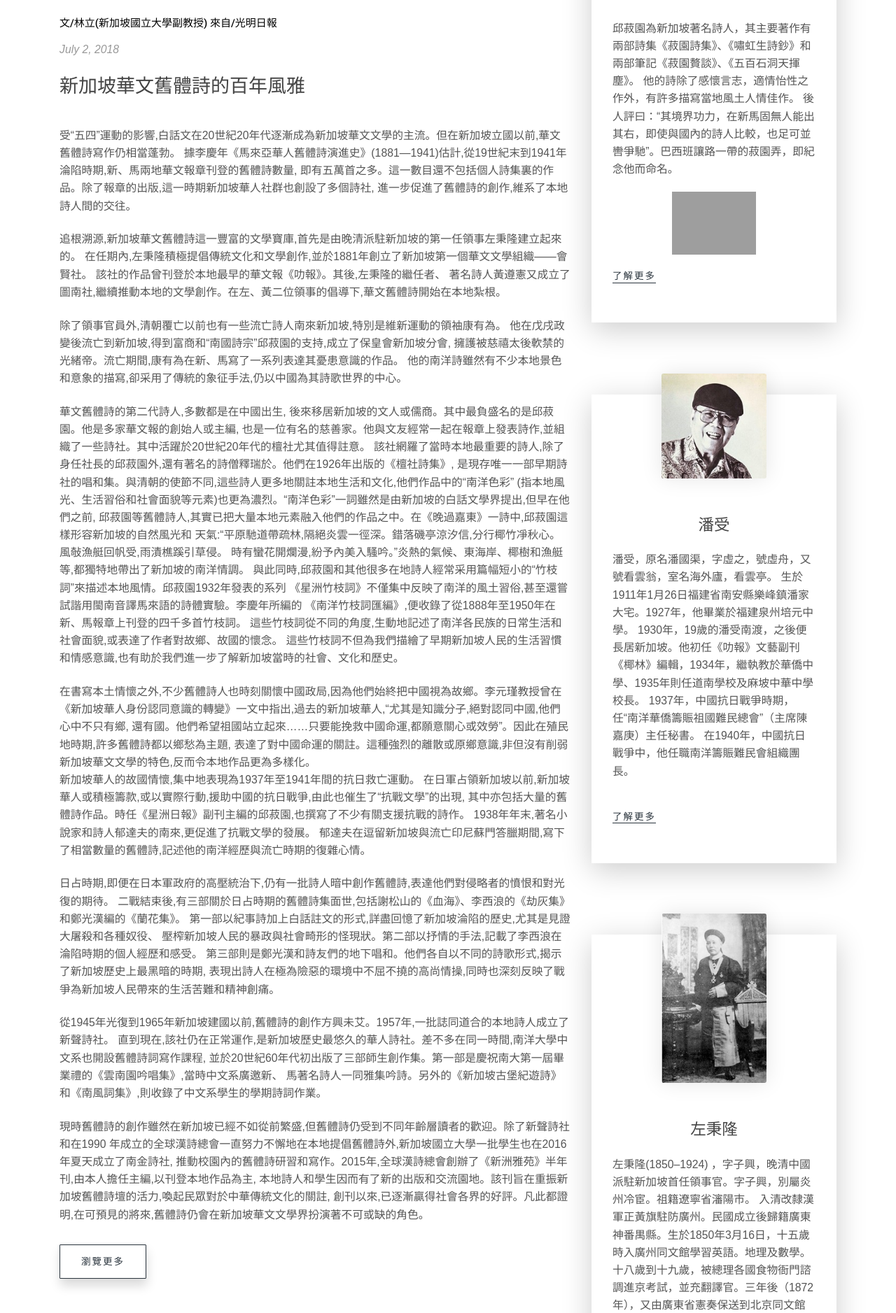
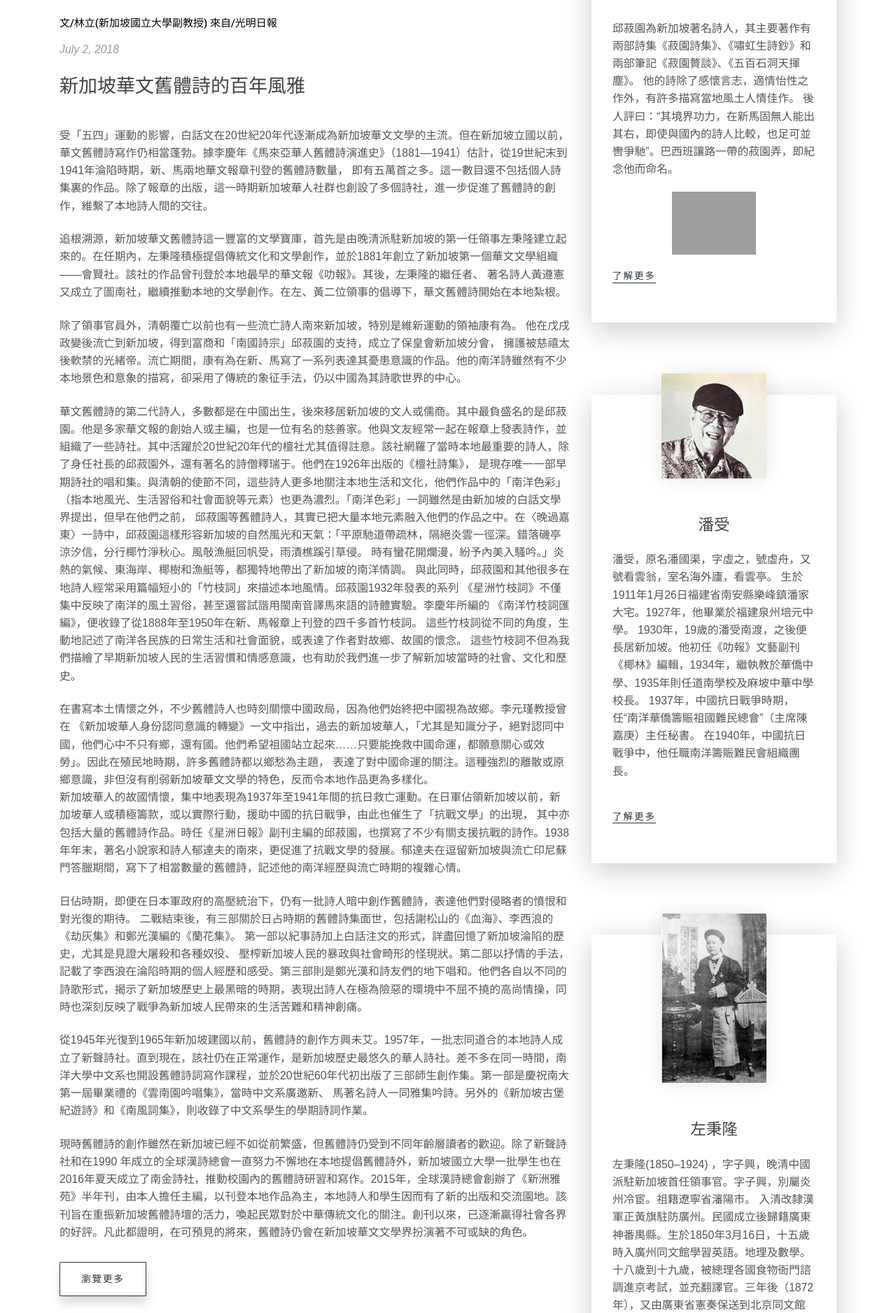
Before and after one commit to lxin42140/sg-ancient-poem, a Flask app: page / in a window 1280 px wide. Shown: the part 1308-3185 px from the top of the page at 70% size. Run offline with Flask 2, Linux system fonts and the light colour scheme; some libraries are stand-ins or nearby versions; some web fonts are replaced; grey boxes are pictures that could not be loaded.

Commit message:
update content

```diff
--- a/templates/homepage.html
+++ b/templates/homepage.html
@@ -30,64 +30,23 @@
 							<h3 class="title"><a href="#"><b class="light-color">
 								新加坡華文舊體詩的百年風雅</b></a></h3>
 							<br/>
-							<p>受“五四”運動的影響,白話文在20世紀20年代逐漸成為新加坡華文文學的主流。但在新加坡立國以前,華文舊體詩寫作仍相當蓬勃。
-								據李慶年《馬來亞華人舊體詩演進史》(1881—1941)估計,從19世紀末到1941年淪陷時期,新、馬兩地華文報章刊登的舊體詩數量,
-								即有五萬首之多。這一數目還不包括個人詩集裏的作品。除了報章的出版,這一時期新加坡華人社群也創設了多個詩社,
-								進一步促進了舊體詩的創作,維系了本地詩人間的交往。</p>
+							<p>受「五四」運動的影響，白話文在20世紀20年代逐漸成為新加坡華文文學的主流。但在新加坡立國以前，華文舊體詩寫作仍相當蓬勃。據李慶年《馬來亞華人舊體詩演進史》（1881—1941）估計，從19世紀末到1941年淪陷時期，新、馬兩地華文報章刊登的舊體詩數量， 即有五萬首之多。這一數目還不包括個人詩集裏的作品。除了報章的出版，這一時期新加坡華人社群也創設了多個詩社，進一步促進了舊體詩的創作，維繫了本地詩人間的交往。</p>
 
-							　　<p>追根溯源,新加坡華文舊體詩這一豐富的文學寶庫,首先是由晚清派駐新加坡的第一任領事左秉隆建立起來的。
-							在任期內,左秉隆積極提倡傳統文化和文學創作,並於1881年創立了新加坡第一個華文文學組織——會賢社。
-							該社的作品曾刊登於本地最早的華文報《叻報》。其後,左秉隆的繼任者、
-							著名詩人黃遵憲又成立了圖南社,繼續推動本地的文學創作。在左、黃二位領事的倡導下,華文舊體詩開始在本地紮根。</p>
+							<p>追根溯源，新加坡華文舊體詩這一豐富的文學寶庫，首先是由晚清派駐新加坡的第一任領事左秉隆建立起來的。在任期內，左秉隆積極提倡傳統文化和文學創作，並於1881年創立了新加坡第一個華文文學組織——會賢社。該社的作品曾刊登於本地最早的華文報《叻報》。其後，左秉隆的繼任者、 著名詩人黃遵憲又成立了圖南社，繼續推動本地的文學創作。在左、黃二位領事的倡導下，華文舊體詩開始在本地紮根。</p>
 
-							　　<p>除了領事官員外,清朝覆亡以前也有一些流亡詩人南來新加坡,特別是維新運動的領袖康有為。
-							他在戊戌政變後流亡到新加坡,得到富商和“南國詩宗”邱菽園的支持,成立了保皇會新加坡分會,
-							擁護被慈禧太後軟禁的光緒帝。流亡期間,康有為在新、馬寫了一系列表達其憂患意識的作品。
-							他的南洋詩雖然有不少本地景色和意象的描寫,卻采用了傳統的象征手法,仍以中國為其詩歌世界的中心。</p>
+							<p>除了領事官員外，清朝覆亡以前也有一些流亡詩人南來新加坡，特別是維新運動的領袖康有為。 他在戊戌政變後流亡到新加坡，得到富商和「南國詩宗」邱菽園的支持，成立了保皇會新加坡分會， 擁護被慈禧太後軟禁的光緒帝。流亡期間，康有為在新、馬寫了一系列表達其憂患意識的作品。他的南洋詩雖然有不少本地景色和意象的描寫，卻采用了傳統的象征手法，仍以中國為其詩歌世界的中心。</p>
 
-							　　<p>華文舊體詩的第二代詩人,多數都是在中國出生,
-							後來移居新加坡的文人或儒商。其中最負盛名的是邱菽園。他是多家華文報的創始人或主編,
-							也是一位有名的慈善家。他與文友經常一起在報章上發表詩作,並組織了一些詩社。其中活躍於20世紀20年代的檀社尤其值得註意。
-							該社網羅了當時本地最重要的詩人,除了身任社長的邱菽園外,還有著名的詩僧釋瑞於。他們在1926年出版的《檀社詩集》,
-							是現存唯一一部早期詩社的唱和集。與清朝的使節不同,這些詩人更多地關註本地生活和文化,他們作品中的“南洋色彩”
-							(指本地風光、生活習俗和社會面貌等元素)也更為濃烈。“南洋色彩”一詞雖然是由新加坡的白話文學界提出,但早在他們之前,
-							邱菽園等舊體詩人,其實已把大量本地元素融入他們的作品之中。在《晚過嘉東》一詩中,邱菽園這樣形容新加坡的自然風光和
-							天氣:“平原馳道帶疏林,隔絕炎雲一徑深。錯落磯亭涼汐信,分行椰竹凈秋心。風敧漁艇回帆受,雨漬樵蹊引草侵。
-							時有蠻花開爛漫,紛予內美入騷吟。”炎熱的氣候、東海岸、椰樹和漁艇等,都獨特地帶出了新加坡的南洋情調。
-							與此同時,邱菽園和其他很多在地詩人經常采用篇幅短小的“竹枝詞”來描述本地風情。邱菽園1932年發表的系列
-							《星洲竹枝詞》不僅集中反映了南洋的風土習俗,甚至還嘗試諧用閩南音譯馬來語的詩體實驗。李慶年所編的
-							《南洋竹枝詞匯編》,便收錄了從1888年至1950年在新、馬報章上刊登的四千多首竹枝詞。
-							這些竹枝詞從不同的角度,生動地記述了南洋各民族的日常生活和社會面貌,或表達了作者對故鄉、故國的懷念。
-							這些竹枝詞不但為我們描繪了早期新加坡人民的生活習慣和情感意識,也有助於我們進一步了解新加坡當時的社會、文化和歷史。</p>
+							<p>華文舊體詩的第二代詩人，多數都是在中國出生，後來移居新加坡的文人或儒商。其中最負盛名的是邱菽園。他是多家華文報的創始人或主編，也是一位有名的慈善家。他與文友經常一起在報章上發表詩作，並組織了一些詩社。其中活躍於20世紀20年代的檀社尤其值得註意。該社網羅了當時本地最重要的詩人，除了身任社長的邱菽園外，還有著名的詩僧釋瑞于。他們在1926年出版的《檀社詩集》， 是現存唯一一部早期詩社的唱和集。與清朝的使節不同，這些詩人更多地關注本地生活和文化，他們作品中的「南洋色彩」（指本地風光、生活習俗和社會面貌等元素）也更為濃烈。「南洋色彩」一詞雖然是由新加坡的白話文學界提出，但早在他們之前， 邱菽園等舊體詩人，其實已把大量本地元素融入他們的作品之中。在〈晚過嘉東〉一詩中，邱菽園這樣形容新加坡的自然風光和天氣：「平原馳道帶疏林，隔絕炎雲一徑深。錯落磯亭涼汐信，分行椰竹淨秋心。風敧漁艇回帆受，雨漬樵蹊引草侵。 時有蠻花開爛漫，紛予內美入騷吟。」炎熱的氣候、東海岸、椰樹和漁艇等，都獨特地帶出了新加坡的南洋情調。 與此同時，邱菽園和其他很多在地詩人經常采用篇幅短小的「竹枝詞」來描述本地風情。邱菽園1932年發表的系列 《星洲竹枝詞》不僅集中反映了南洋的風土習俗，甚至還嘗試諧用閩南音譯馬來語的詩體實驗。李慶年所編的 《南洋竹枝詞匯編》，便收錄了從1888年至1950年在新、馬報章上刊登的四千多首竹枝詞。 這些竹枝詞從不同的角度，生動地記述了南洋各民族的日常生活和社會面貌，或表達了作者對故鄉、故國的懷念。 這些竹枝詞不但為我們描繪了早期新加坡人民的生活習慣和情感意識，也有助於我們進一步了解新加坡當時的社會、文化和歷史。</p>
 
-							　　<p>在書寫本土情懷之外,不少舊體詩人也時刻關懷中國政局,因為他們始終把中國視為故鄉。李元瑾教授曾在
-							《新加坡華人身份認同意識的轉變》一文中指出,過去的新加坡華人,“尤其是知識分子,絕對認同中國,他們心中不只有鄉,
-							還有國。他們希望祖國站立起來……只要能挽救中國命運,都願意關心或效勞”。因此在殖民地時期,許多舊體詩都以鄉愁為主題,
-							表達了對中國命運的關註。這種強烈的離散或原鄉意識,非但沒有削弱新加坡華文文學的特色,反而令本地作品更為多樣化。</p>
+							<p>在書寫本土情懷之外，不少舊體詩人也時刻關懷中國政局，因為他們始終把中國視為故鄉。李元瑾教授曾在 《新加坡華人身份認同意識的轉變》一文中指出，過去的新加坡華人，「尤其是知識分子，絕對認同中國，他們心中不只有鄉，還有國。他們希望祖國站立起來……只要能挽救中國命運，都願意關心或效勞」。因此在殖民地時期，許多舊體詩都以鄉愁為主題， 表達了對中國命運的關注。這種強烈的離散或原鄉意識，非但沒有削弱新加坡華文文學的特色，反而令本地作品更為多樣化。</p>
 
-							<p>新加坡華人的故國情懷,集中地表現為1937年至1941年間的抗日救亡運動。
-								在日軍占領新加坡以前,新加坡華人或積極籌款,或以實際行動,援助中國的抗日戰爭,由此也催生了“抗戰文學”的出現,
-								其中亦包括大量的舊體詩作品。時任《星洲日報》副刊主編的邱菽園,也撰寫了不少有關支援抗戰的詩作。
-								1938年年末,著名小說家和詩人郁達夫的南來,更促進了抗戰文學的發展。
-								郁達夫在逗留新加坡與流亡印尼蘇門答臘期間,寫下了相當數量的舊體詩,記述他的南洋經歷與流亡時期的復雜心情。</p>
+							<p>新加坡華人的故國情懷，集中地表現為1937年至1941年間的抗日救亡運動。在日軍佔領新加坡以前，新加坡華人或積極籌款，或以實際行動，援助中國的抗日戰爭，由此也催生了「抗戰文學」的出現， 其中亦包括大量的舊體詩作品。時任《星洲日報》副刊主編的邱菽園，也撰寫了不少有關支援抗戰的詩作。1938年年末，著名小說家和詩人郁達夫的南來，更促進了抗戰文學的發展。郁達夫在逗留新加坡與流亡印尼蘇門答臘期間，寫下了相當數量的舊體詩，記述他的南洋經歷與流亡時期的複雜心情。</p>
 
-							　　<p>日占時期,即便在日本軍政府的高壓統治下,仍有一批詩人暗中創作舊體詩,表達他們對侵略者的憤恨和對光復的期待。
-							二戰結束後,有三部關於日占時期的舊體詩集面世,包括謝松山的《血海》、李西浪的《劫灰集》和鄭光漢編的《蘭花集》。
-							第一部以紀事詩加上白話註文的形式,詳盡回憶了新加坡淪陷的歷史,尤其是見證大屠殺和各種奴役、
-							壓榨新加坡人民的暴政與社會畸形的怪現狀。第二部以抒情的手法,記載了李西浪在淪陷時期的個人經歷和感受。
-							第三部則是鄭光漢和詩友們的地下唱和。他們各自以不同的詩歌形式,揭示了新加坡歷史上最黑暗的時期,
-							表現出詩人在極為險惡的環境中不屈不撓的高尚情操,同時也深刻反映了戰爭為新加坡人民帶來的生活苦難和精神創痛。</p>
+							<p>日佔時期，即便在日本軍政府的高壓統治下，仍有一批詩人暗中創作舊體詩，表達他們對侵略者的憤恨和對光復的期待。 二戰結束後，有三部關於日占時期的舊體詩集面世，包括謝松山的《血海》、李西浪的《劫灰集》和鄭光漢編的《蘭花集》。 第一部以紀事詩加上白話注文的形式，詳盡回憶了新加坡淪陷的歷史，尤其是見證大屠殺和各種奴役、 壓榨新加坡人民的暴政與社會畸形的怪現狀。第二部以抒情的手法，記載了李西浪在淪陷時期的個人經歷和感受。第三部則是鄭光漢和詩友們的地下唱和。他們各自以不同的詩歌形式，揭示了新加坡歷史上最黑暗的時期，表現出詩人在極為險惡的環境中不屈不撓的高尚情操，同時也深刻反映了戰爭為新加坡人民帶來的生活苦難和精神創痛。</p>
 
-							　　<p>從1945年光復到1965年新加坡建國以前,舊體詩的創作方興未艾。1957年,一批誌同道合的本地詩人成立了新聲詩社。
-							直到現在,該社仍在正常運作,是新加坡歷史最悠久的華人詩社。差不多在同一時間,南洋大學中文系也開設舊體詩詞寫作課程,
-							並於20世紀60年代初出版了三部師生創作集。第一部是慶祝南大第一屆畢業禮的《雲南園吟唱集》,當時中文系廣邀新、
-							馬著名詩人一同雅集吟詩。另外的《新加坡古堡紀遊詩》和《南風詞集》,則收錄了中文系學生的學期詩詞作業。</p>
+							<p>從1945年光復到1965年新加坡建國以前，舊體詩的創作方興未艾。1957年，一批志同道合的本地詩人成立了新聲詩社。直到現在，該社仍在正常運作，是新加坡歷史最悠久的華人詩社。差不多在同一時間，南洋大學中文系也開設舊體詩詞寫作課程，並於20世紀60年代初出版了三部師生創作集。第一部是慶祝南大第一屆畢業禮的《雲南園吟唱集》，當時中文系廣邀新、 馬著名詩人一同雅集吟詩。另外的《新加坡古堡紀遊詩》和《南風詞集》，則收錄了中文系學生的學期詩詞作業。</p>
 
-							　　<p>現時舊體詩的創作雖然在新加坡已經不如從前繁盛,但舊體詩仍受到不同年齡層讀者的歡迎。除了新聲詩社和在1990
-							年成立的全球漢詩總會一直努力不懈地在本地提倡舊體詩外,新加坡國立大學一批學生也在2016年夏天成立了南金詩社,
-							推動校園內的舊體詩研習和寫作。2015年,全球漢詩總會創辦了《新洲雅苑》半年刊,由本人擔任主編,以刊登本地作品為主,
-							本地詩人和學生因而有了新的出版和交流園地。該刊旨在重振新加坡舊體詩壇的活力,喚起民眾對於中華傳統文化的關註,
-							創刊以來,已逐漸贏得社會各界的好評。凡此都證明,在可預見的將來,舊體詩仍會在新加坡華文文學界扮演著不可或缺的角色。</p>
+							<p>現時舊體詩的創作雖然在新加坡已經不如從前繁盛，但舊體詩仍受到不同年齡層讀者的歡迎。除了新聲詩社和在1990 年成立的全球漢詩總會一直努力不懈地在本地提倡舊體詩外，新加坡國立大學一批學生也在2016年夏天成立了南金詩社，推動校園內的舊體詩研習和寫作。2015年，全球漢詩總會創辦了《新洲雅苑》半年刊，由本人擔任主編，以刊登本地作品為主，本地詩人和學生因而有了新的出版和交流園地。該刊旨在重振新加坡舊體詩壇的活力，喚起民眾對於中華傳統文化的關注。創刊以來，已逐漸贏得社會各界的好評。凡此都證明，在可預見的將來，舊體詩仍會在新加坡華文文學界扮演著不可或缺的角色。</p>
 
 							<a class="btn read-more-btn" target="_blank" href="https://www.zaobao.com.sg/zlifestyle/culture/story20190530-960607"><b>瀏覽更多</b></a>
 						</div><!-- single-post -->
```
Also changed, not shown: static/images/blog-xinshengshishe.png (added).
